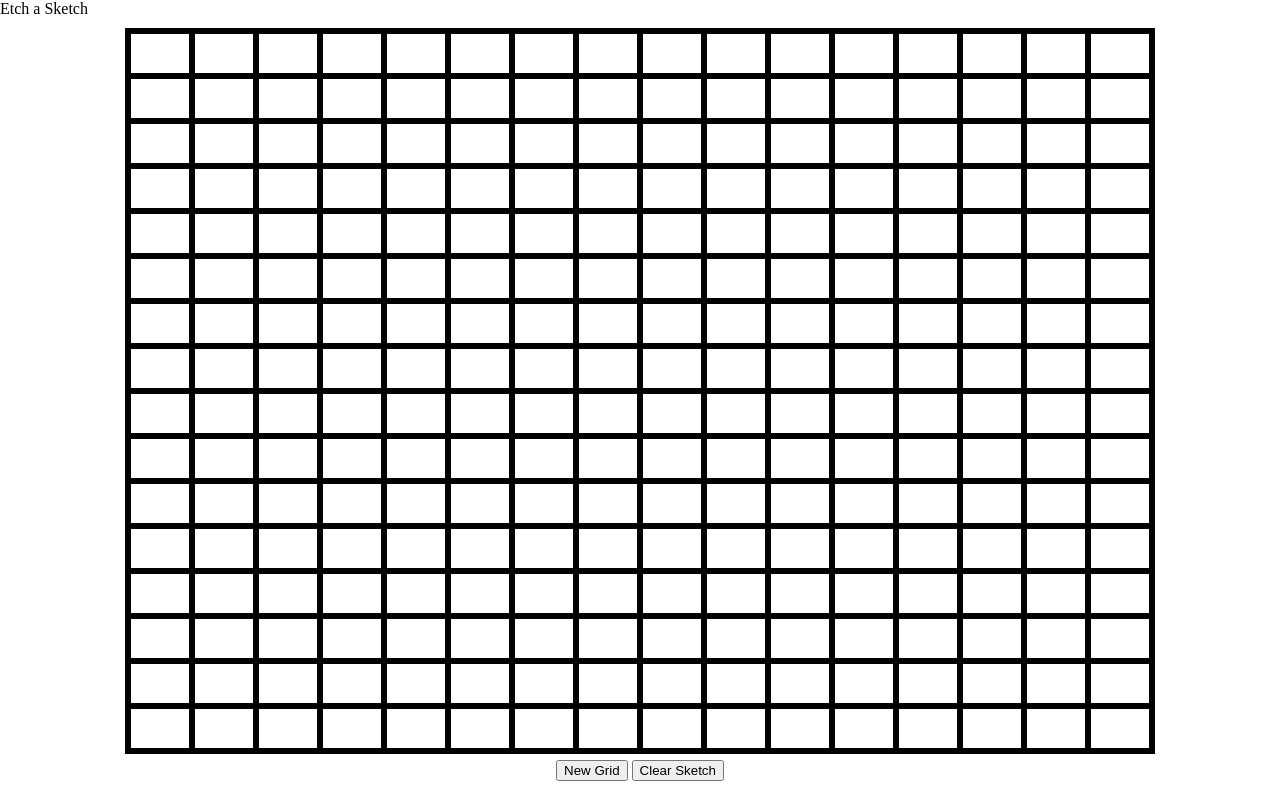
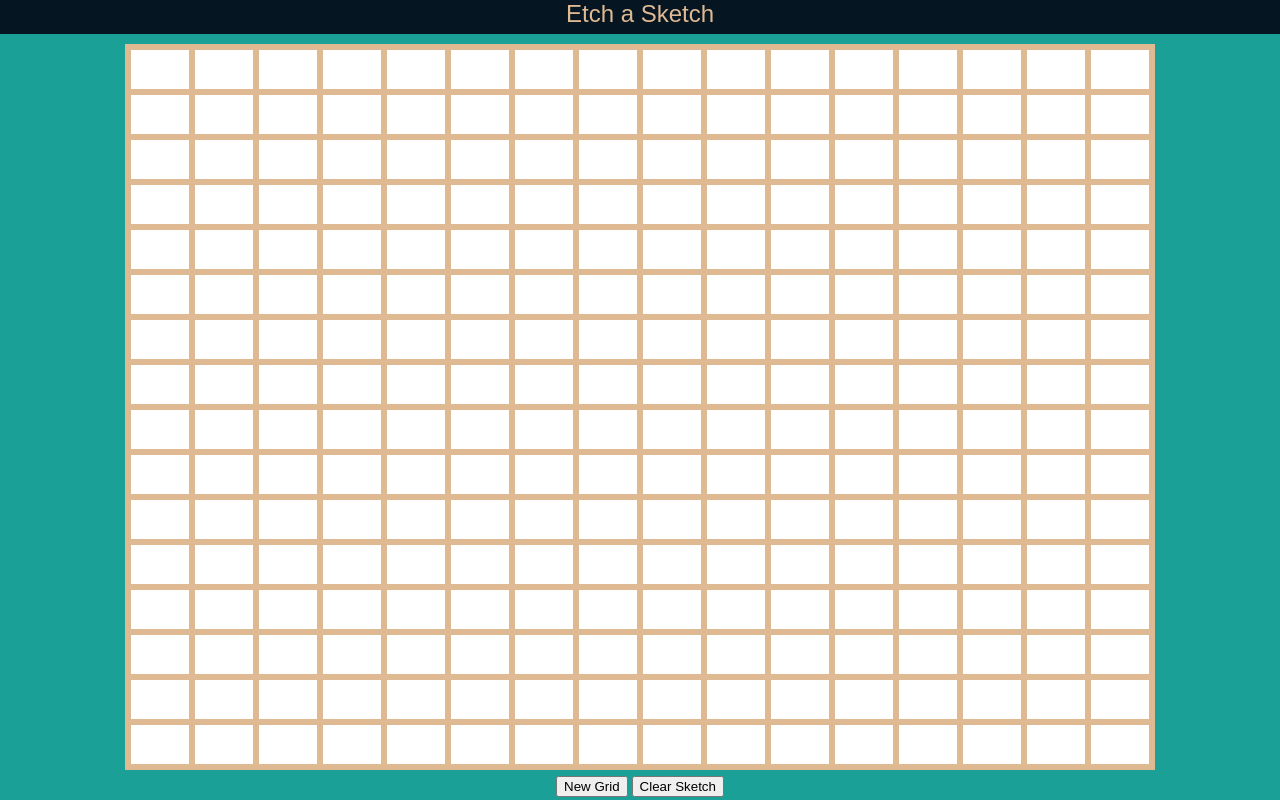
Before and after one commit to rsingh954/Etch-a-Sketch, a PHP site: page / in a window 1280 px wide. Run offline with PHP 8.4, Linux system fonts and the light colour scheme.

Commit message:
added new theme

```diff
--- a/script.js
+++ b/script.js
@@ -1,18 +1,19 @@
 const div = document.getElementById('container');
 const button = document.querySelector('.button');
-
+var randomColor = Math.floor(Math.random()*16777215).toString(16);
 //clear the grid
 function clearGrid() {
     let cells = document.querySelectorAll('div.row');
     for (i = cells.length - 1; i >= 0; i--) {
         div.removeChild(div.childNodes[i + 1]);
     }
+    //clearing leaves one div for some reason
     if (cells.childNodes > 0) {
-        console.log('wo');
         div.removeChild(div.childNodes[0]);
     }
 
 }
+
 
 function createNewGrid() {
     clearGrid();
@@ -41,6 +42,7 @@ function gridRow(rowNum) {
     }
     mouseEvent();
 }
+
 //default grid size
 gridRow(16);
 
@@ -50,7 +52,8 @@ function mouseEvent() {
     rows.forEach((row) => {
         row.addEventListener('mouseover', (e) => {
             row.classList.add('draw');
-
+            row.style.backgroundColor = '#051622';
+            console.log(randomColor);
         })
     })
 }
@@ -62,6 +65,11 @@ function clearSketch() {
     activeCell.forEach((cell) => {
         cell.classList.remove('draw');
         cell.classList.remove('removeDraw');
+
+
+        cell.style.backgroundColor = 'white';
+
+
     })
 
 }
--- a/style.css
+++ b/style.css
@@ -1,3 +1,19 @@
+header{
+    color: #deb992;
+    text-align: center;
+    padding-bottom: 6px;
+    background-color: #051622;
+    text-align: center;
+    font-stretch: extra-expanded;
+    font-size: x-large;
+    font-family: Arial, Helvetica, sans-serif;
+}
+body{
+    background-color: #1ba098;
+
+
+}
+
 #container{
     border-style: solid;
     display: grid;
@@ -6,18 +22,22 @@
     margin-left: auto;
     margin-right: auto;
     margin-top: 10px;
+    border-color: #deb992;
+    border: 100px 100px;
 }
 
 
 .row{
     border-style: solid;
     grid-area: auto;
-
+    background-color: white;
+    border-color:#deb992;
 }
 
 
 .draw{
-    background-color: black;
+    /* background-color:indigo; */
+
 }
 
 .removeDraw{
```
